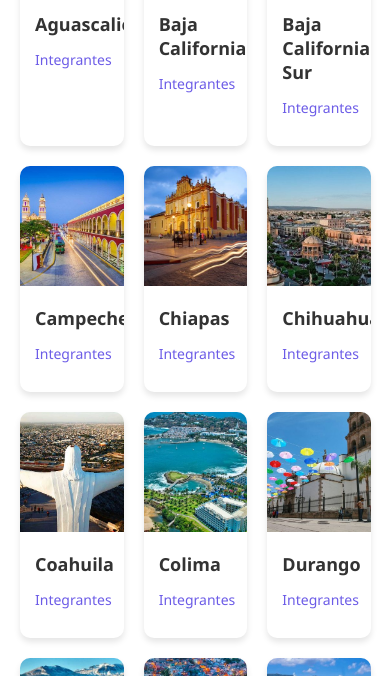
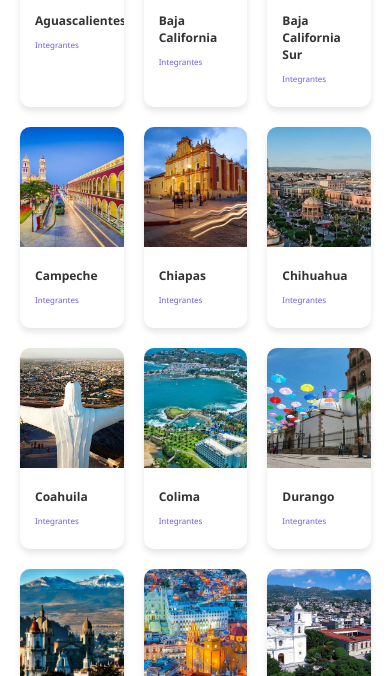
Before and after one commit to DanielGVPJean/vera_mapas, a website: page index.html in a window 390 px wide. Both pictures are taken after a click on the button "Mostrar Estados". Shown: the part 168-844 px from the top of the page. Drawn offline with Linux system fonts and the light colour scheme.

Commit message:
Update index.html

```diff
--- a/index.html
+++ b/index.html
@@ -133,11 +133,6 @@
             margin-bottom: 20px;
         }
 
-        @media (max-width: 768px) {
-            .state-grid {
-                grid-template-columns: repeat(auto-fill, minmax(100px, 1fr)); /* Reducir a la mitad en pantallas móviles */
-            }
-        }
         .state-card {
             background-color: #fff;
             border-radius: 10px;
@@ -165,6 +160,18 @@
         .state-category {
             font-size: 14px;
             color: #6c5ce7;
+        }
+        @media (max-width: 768px) {
+            .state-grid {
+                grid-template-columns: repeat(auto-fill, minmax(100px, 1fr)); /* Reducir a la mitad en pantallas móviles */
+            }
+            .state-name {
+                font-size: 12px; /* Tamaño del texto adaptado para móviles */
+            }
+
+            .state-category {
+                font-size: 8px; /* Tamaño del texto de la categoría adaptado para móviles */
+            }
         }
         #stateInfo {
             display: none; /* Ocultar inicialmente */
```
